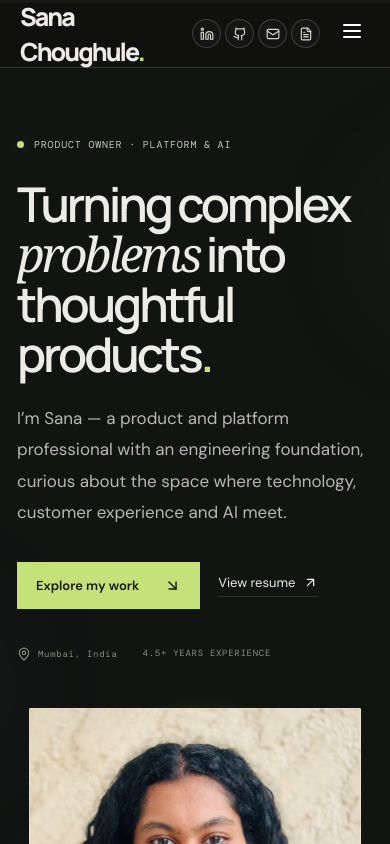
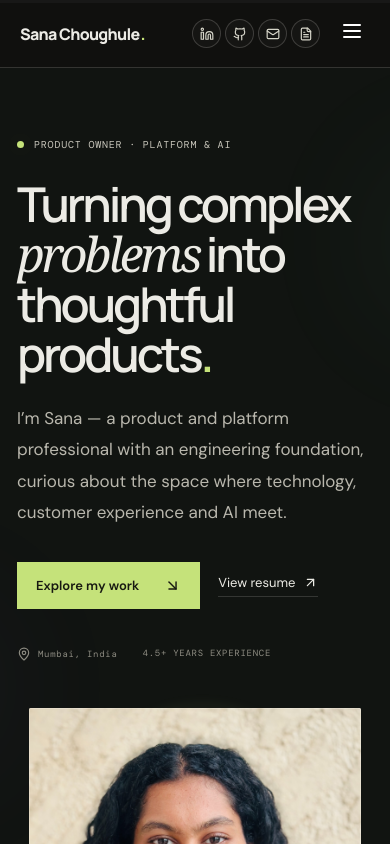
Before and after one commit to SanaChoughule/sana-choughule-portfolio, a React (Vite) app: page / in a window 390 px wide. Shown: the top 844 px of the page. Built offline with nearby package versions, Linux system fonts and the light colour scheme.

Commit message:
Style full-name wordmark across desktop and mobile headers

```diff
--- a/src/styles.css
+++ b/src/styles.css
@@ -471,3 +471,35 @@ body::after{
     object-position:center 50%;
   }
 }
+
+
+/* Full-name wordmark replaces the SC monogram */
+.site-header .brand{
+  display:inline-flex;
+  align-items:baseline;
+  white-space:nowrap;
+  flex:0 0 auto;
+  font-size:21px;
+  line-height:1;
+  letter-spacing:-1.15px;
+  font-weight:800;
+}
+.site-header .brand span{margin-left:1px;color:var(--lime)}
+@media(max-width:800px){
+  .site-header .brand{
+    font-size:18px;
+    letter-spacing:-.9px;
+  }
+}
+@media(max-width:460px){
+  .site-header .brand{
+    font-size:16px;
+    letter-spacing:-.75px;
+  }
+}
+@media(max-width:360px){
+  .site-header{gap:8px;padding-left:14px;padding-right:14px}
+  .site-header .brand{font-size:15px;letter-spacing:-.7px}
+  .header-socials{margin-left:auto;gap:3px}
+  .header-socials a{width:27px;height:27px}
+}
```
